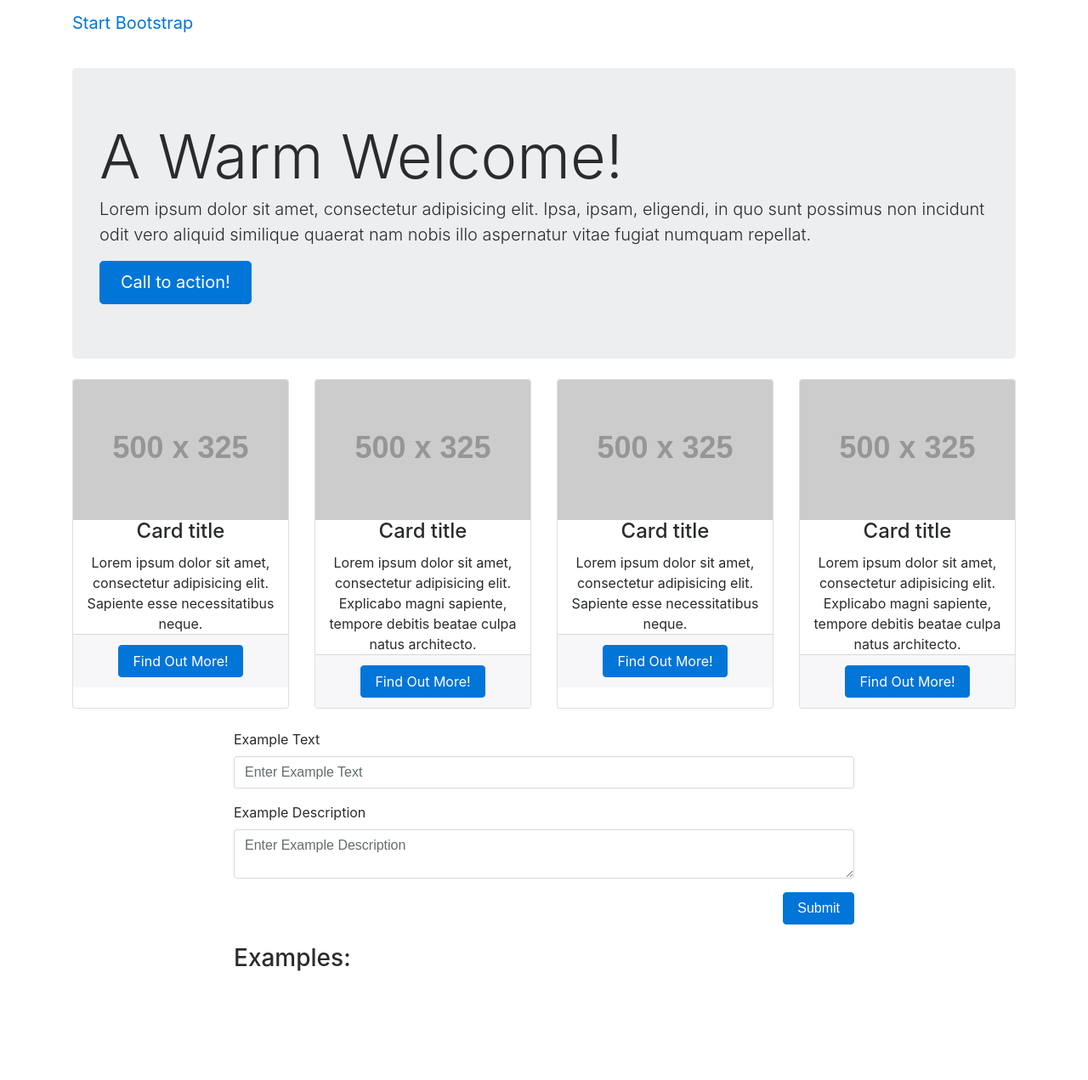
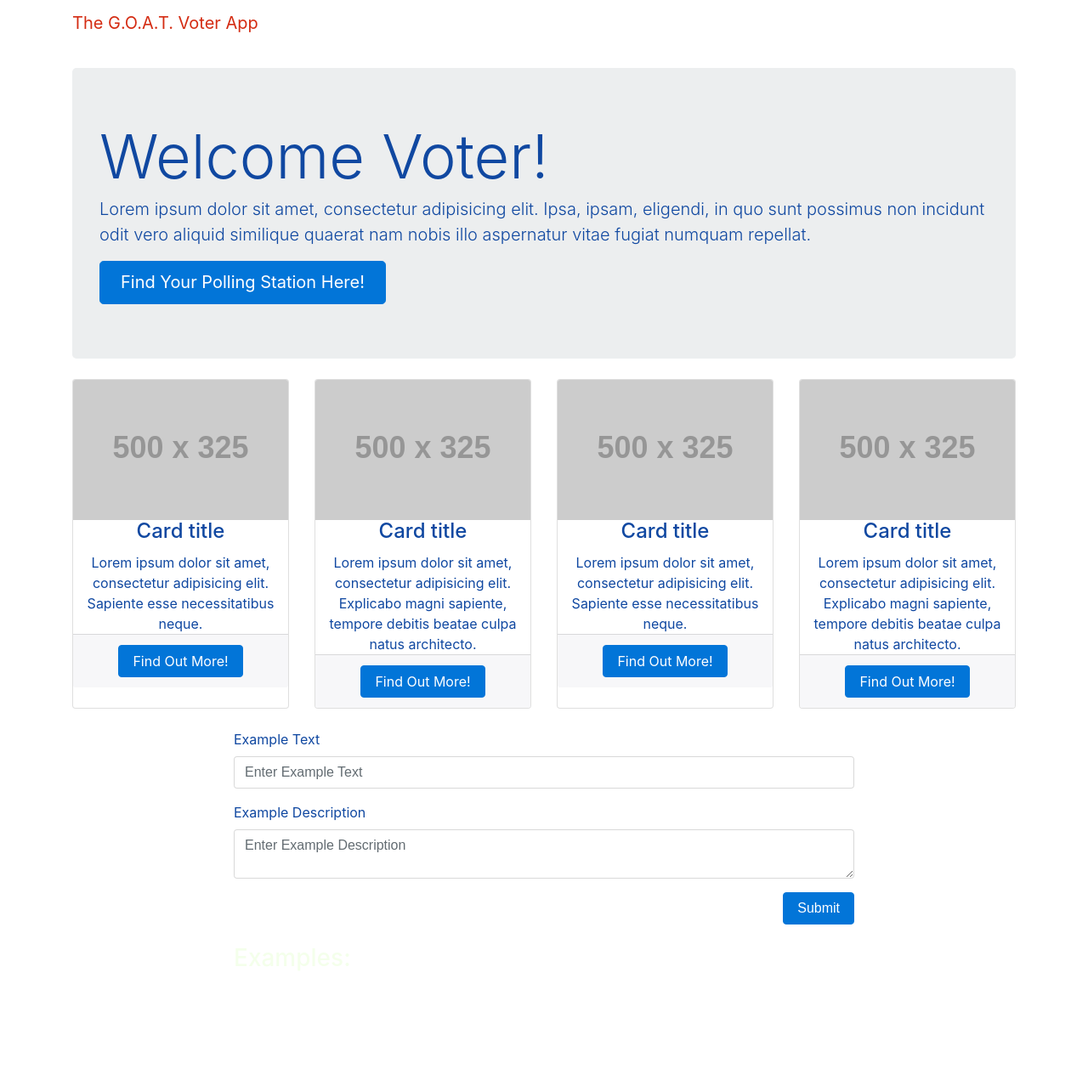
Before and after one commit to naz585/Project-2, a Node server app: page / in a window 1280 px wide. Shown: the whole page at 85% size. Run offline with Node 20, Linux system fonts and the light colour scheme; data that the repository does not hold is empty; some libraries are stand-ins or nearby versions.

Commit message:
updated index and main files

```diff
--- a/config/config.json
+++ b/config/config.json
@@ -2,9 +2,9 @@
   "development": {
     "username": "root",
     "password": "root",
-    "database": "exampledb",
+    "database": "goatvoter",
     "host": "localhost",
-    "port": 3307,
+    "port": 3306,
     "dialect": "mysql"
   },
   "test": {
@@ -12,7 +12,7 @@
     "password": "root",
     "database": "testdb",
     "host": "localhost",
-    "port": 3307,
+    "port": 3306,
     "dialect": "mysql",
     "logging": false
   },
--- a/public/styles/styles.css
+++ b/public/styles/styles.css
@@ -1,3 +1,30 @@
 .list-group-item {
   line-height: 2.5;
 }
+body{
+  color:#F4FFEB;
+}
+
+.background{
+  color:#F4FFEB;
+  background-color: #1048A1;
+
+}
+.fixed-top{
+  color: #D42C13;
+}
+.my-4{
+  color:#1048A1;
+}
+.card-body{
+  color:#1048A1;
+}
+.form-group{
+  color:#1048A1;
+}
+.navbar-brand{
+  color:#D42C13;
+}
+.py-5{
+  color:#0C3B87;
+}
--- a/views/index.handlebars
+++ b/views/index.handlebars
@@ -1,7 +1,7 @@
 <!-- Navigation -->
     <nav class="navbar navbar-expand-lg navbar-dark bg-dark fixed-top">
       <div class="container">
-        <a class="navbar-brand" href="#">Start Bootstrap</a>
+        <a class="navbar-brand" href="#">The G.O.A.T. Voter App</a>
         <button class="navbar-toggler" type="button" data-toggle="collapse" data-target="#navbarResponsive" aria-controls="navbarResponsive" aria-expanded="false" aria-label="Toggle navigation">
           <span class="navbar-toggler-icon"></span>
         </button>
@@ -31,9 +31,9 @@
 
       <!-- Jumbotron Header -->
       <header class="jumbotron my-4">
-        <h1 class="display-3">A Warm Welcome!</h1>
+        <h1 class="display-3">Welcome Voter!</h1>
         <p class="lead">Lorem ipsum dolor sit amet, consectetur adipisicing elit. Ipsa, ipsam, eligendi, in quo sunt possimus non incidunt odit vero aliquid similique quaerat nam nobis illo aspernatur vitae fugiat numquam repellat.</p>
-        <a href="#" class="btn btn-primary btn-lg">Call to action!</a>
+        <a href="#" class="btn btn-primary btn-lg">Find Your Polling Station Here!</a>
       </header>
 
       <!-- Page Features -->
--- a/views/layouts/main.handlebars
+++ b/views/layouts/main.handlebars
@@ -6,6 +6,7 @@
   <link rel="stylesheet" href="https://maxcdn.bootstrapcdn.com/bootstrap/4.0.0-beta.3/css/bootstrap.min.css">
   <link rel="stylesheet" href="/styles/styles.css" media="screen" title="no title" charset="utf-8">
   <link rel="stylesheet" href="/styles/heroic-features.css" media="screen" title="no title" charset="utf-8">
+  <link rel="stylesheet" href="https://use.fontawesome.com/releases/v5.3.1/css/all.css" integrity="sha384-mzrmE5qonljUremFsqc01SB46JvROS7bZs3IO2EmfFsd15uHvIt+Y8vEf7N7fWAU" crossorigin="anonymous">
   <title>Home Page</title>
 </head>
 
```
